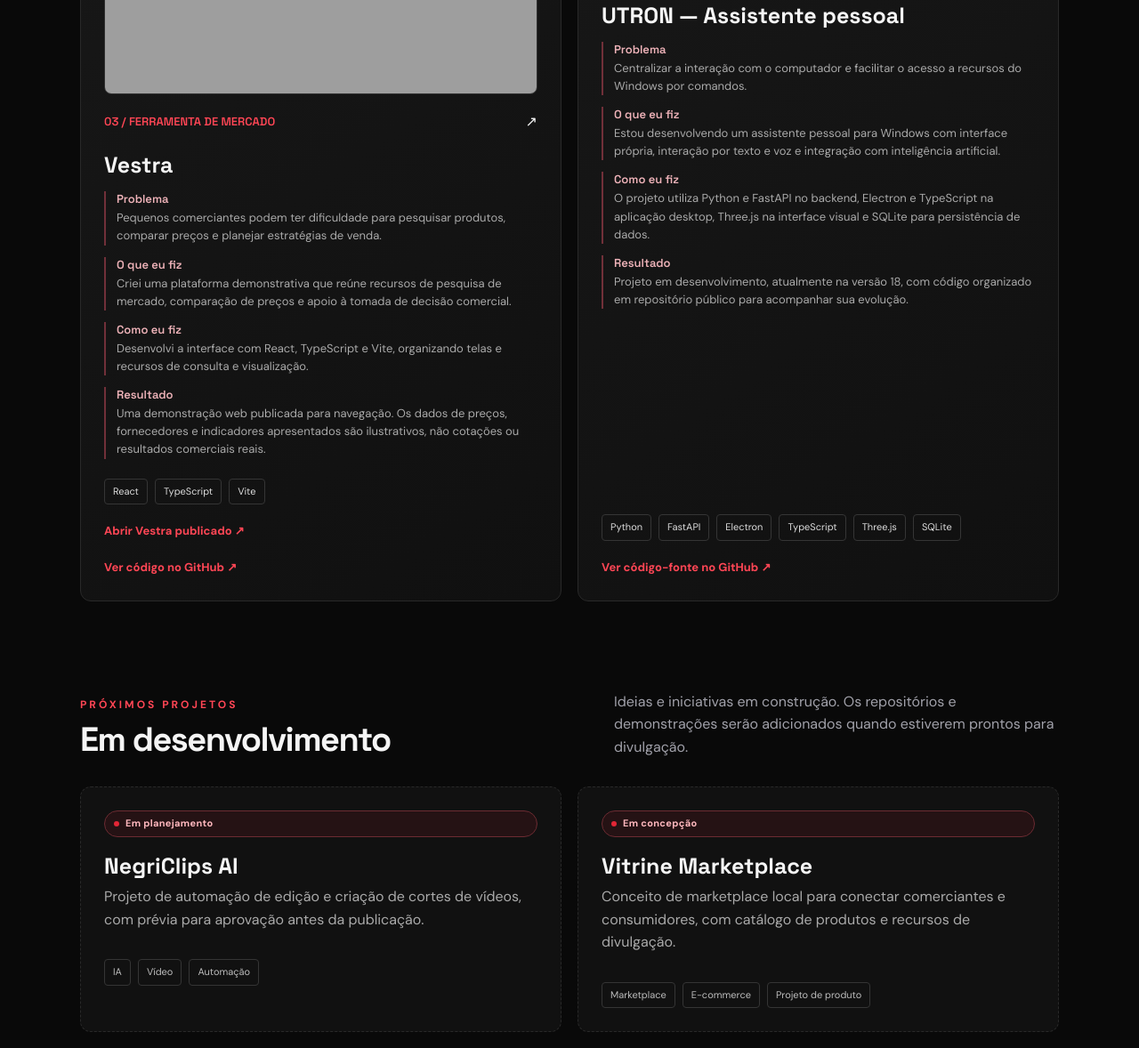
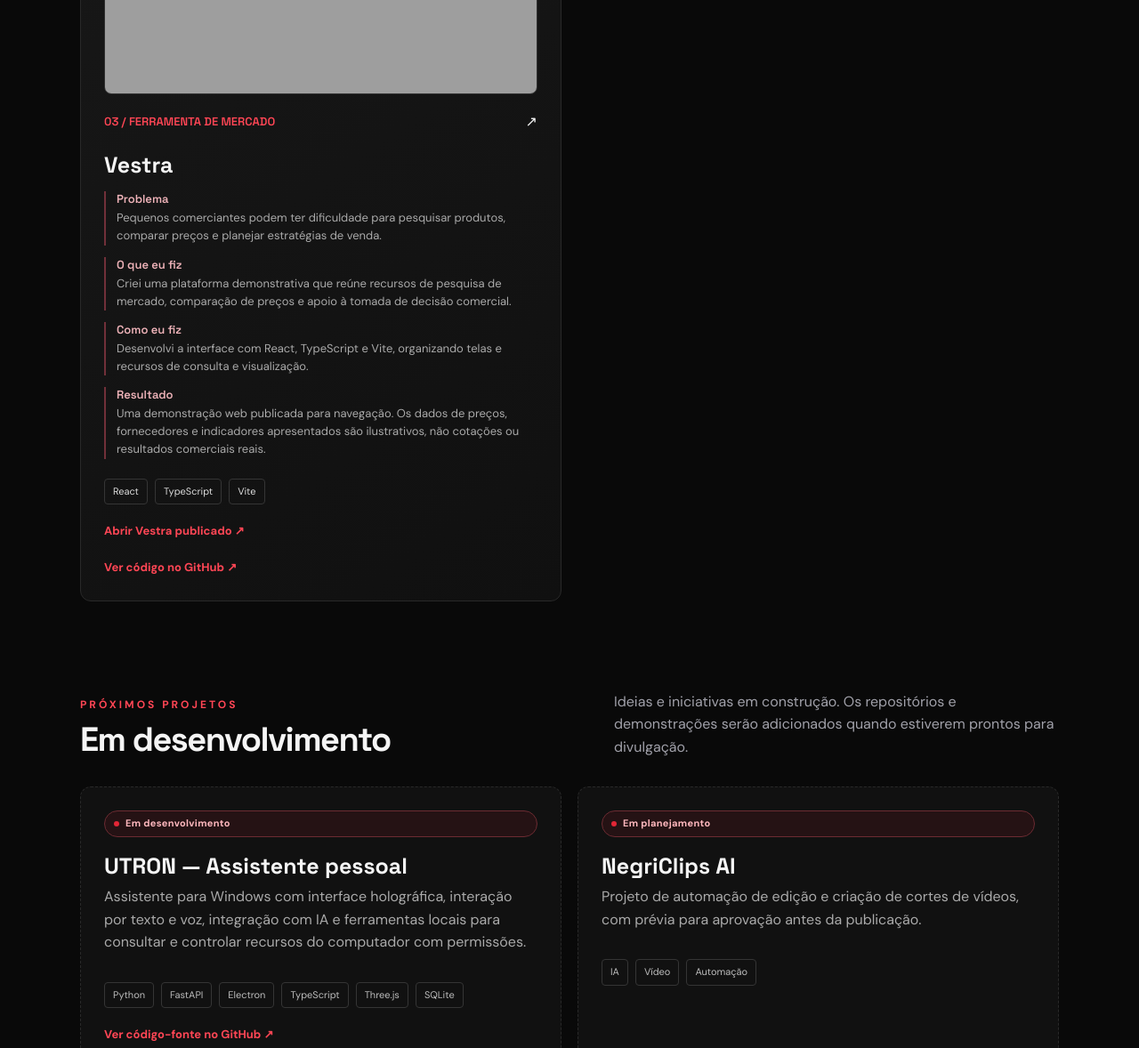
Before and after one commit to lucas287/portfolio, a plain HTML site: page index.html in a window 1280 px wide. Shown: the part 1731-2909 px from the top of the page at 89% size. Drawn offline with Linux system fonts and the light colour scheme; grey boxes are pictures that could not be loaded.

Commit message:
Restore UTRON to development section

```diff
--- a/index.html
+++ b/index.html
@@ -12,9 +12,10 @@
 <article class="project project-case"><img class="project-preview" src="https://raw.githubusercontent.com/lucas287/COL-Front-master/main/public/comp.png" alt="Prévia da interface do sistema COL"><div class="project-top"><span class="number">02 / ERP</span><span>↗</span></div><h3>COL — Controle Operacional Lógico</h3><div class="case-details"><div><strong>Problema</strong><p>Facilitar a organização e o acompanhamento de atividades operacionais, estoque e informações de controle.</p></div><div><strong>O que eu fiz</strong><p>Participo do desenvolvimento de um sistema de gestão operacional com interface web e uma API para apoiar os módulos do sistema.</p></div><div><strong>Como eu fiz</strong><p>Frontend com React, TypeScript e Vite; backend com Node.js, Express e TypeScript, com integração planejada/configurada para banco de dados.</p></div><div><strong>Resultado</strong><p>Projeto estruturado em repositórios separados para frontend e backend, ainda em desenvolvimento. Não é apresentado como sistema finalizado.</p></div></div><div class="tags"><span class="tag">React</span><span class="tag">TypeScript</span><span class="tag">Node.js</span><span class="tag">Express</span></div><a href="https://github.com/lucas287/COL-Front-master" target="_blank" rel="noreferrer">Frontend ↗</a><a href="https://github.com/lucas287/COL-BACK" target="_blank" rel="noreferrer">Backend ↗</a></article>
 <article class="project project-case"><img class="project-preview" src="https://raw.githubusercontent.com/lucas287/vestra/main/public/assets/adamantina-hero.jpg" alt="Imagem de apresentação do Vestra"><div class="project-top"><span class="number">03 / FERRAMENTA DE MERCADO</span><span>↗</span></div><h3>Vestra</h3><div class="case-details"><div><strong>Problema</strong><p>Pequenos comerciantes podem ter dificuldade para pesquisar produtos, comparar preços e planejar estratégias de venda.</p></div><div><strong>O que eu fiz</strong><p>Criei uma plataforma demonstrativa que reúne recursos de pesquisa de mercado, comparação de preços e apoio à tomada de decisão comercial.</p></div><div><strong>Como eu fiz</strong><p>Desenvolvi a interface com React, TypeScript e Vite, organizando telas e recursos de consulta e visualização.</p></div><div><strong>Resultado</strong><p>Uma demonstração web publicada para navegação. Os dados de preços, fornecedores e indicadores apresentados são ilustrativos, não cotações ou resultados comerciais reais.</p></div></div><div class="tags"><span class="tag">React</span><span class="tag">TypeScript</span><span class="tag">Vite</span></div><a href="https://vestra-roan.vercel.app/" target="_blank" rel="noreferrer">Abrir Vestra publicado ↗</a><a href="https://github.com/lucas287/vestra" target="_blank" rel="noreferrer">Ver código no GitHub ↗</a></article>
 
-<article class="project project-case"><div class="project-top"><span class="number">04 / ASSISTENTE PESSOAL</span><span>↗</span></div><span class="status-label">Em desenvolvimento</span><h3>UTRON — Assistente pessoal</h3><div class="case-details"><div><strong>Problema</strong><p>Centralizar a interação com o computador e facilitar o acesso a recursos do Windows por comandos.</p></div><div><strong>O que eu fiz</strong><p>Estou desenvolvendo um assistente pessoal para Windows com interface própria, interação por texto e voz e integração com inteligência artificial.</p></div><div><strong>Como eu fiz</strong><p>O projeto utiliza Python e FastAPI no backend, Electron e TypeScript na aplicação desktop, Three.js na interface visual e SQLite para persistência de dados.</p></div><div><strong>Resultado</strong><p>Projeto em desenvolvimento, atualmente na versão 18, com código organizado em repositório público para acompanhar sua evolução.</p></div></div><div class="tags"><span class="tag">Python</span><span class="tag">FastAPI</span><span class="tag">Electron</span><span class="tag">TypeScript</span><span class="tag">Three.js</span><span class="tag">SQLite</span></div><a href="https://github.com/lucas287/UTRON" target="_blank" rel="noreferrer">Ver código-fonte no GitHub ↗</a></article>
+
 </div></div></section>
 <section id="em-desenvolvimento" style="padding-top:10px"><div class="wrap"><div class="section-head"><div><div class="eyebrow">Próximos projetos</div><h2>Em desenvolvimento</h2></div><p class="sub">Ideias e iniciativas em construção. Os repositórios e demonstrações serão adicionados quando estiverem prontos para divulgação.</p></div><div class="grid">
+<article class="project status"><span class="status-label">Em desenvolvimento</span><h3>UTRON — Assistente pessoal</h3><p>Assistente para Windows com interface holográfica, interação por texto e voz, integração com IA e ferramentas locais para consultar e controlar recursos do computador com permissões.</p><div class="tags"><span class="tag">Python</span><span class="tag">FastAPI</span><span class="tag">Electron</span><span class="tag">TypeScript</span><span class="tag">Three.js</span><span class="tag">SQLite</span></div><a href="https://github.com/lucas287/UTRON" target="_blank" rel="noreferrer">Ver código-fonte no GitHub ↗</a></article>
 <article class="project status"><span class="status-label">Em planejamento</span><h3>NegriClips AI</h3><p>Projeto de automação de edição e criação de cortes de vídeos, com prévia para aprovação antes da publicação.</p><div class="tags"><span class="tag">IA</span><span class="tag">Vídeo</span><span class="tag">Automação</span></div></article>
 <article class="project status"><span class="status-label">Em concepção</span><h3>Vitrine Marketplace</h3><p>Conceito de marketplace local para conectar comerciantes e consumidores, com catálogo de produtos e recursos de divulgação.</p><div class="tags"><span class="tag">Marketplace</span><span class="tag">E-commerce</span><span class="tag">Projeto de produto</span></div></article>
 </div></div></section>
```
